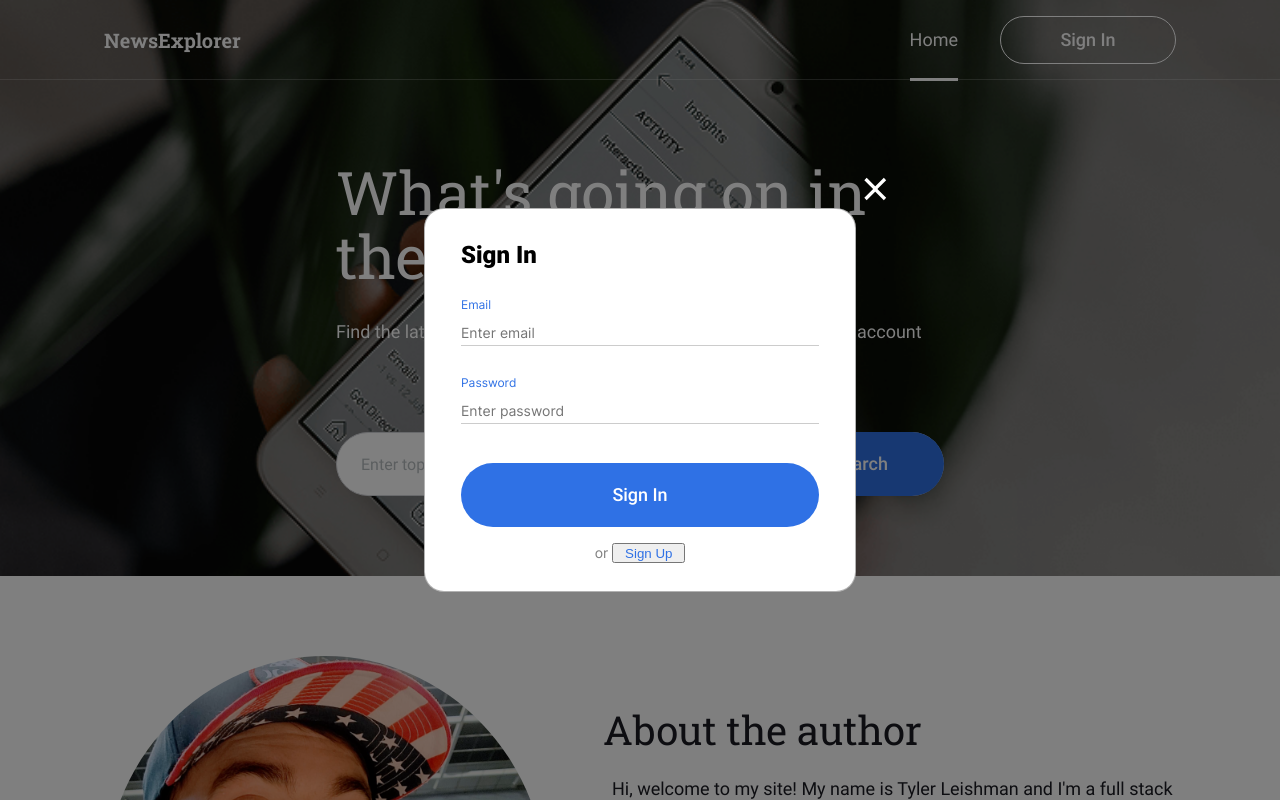
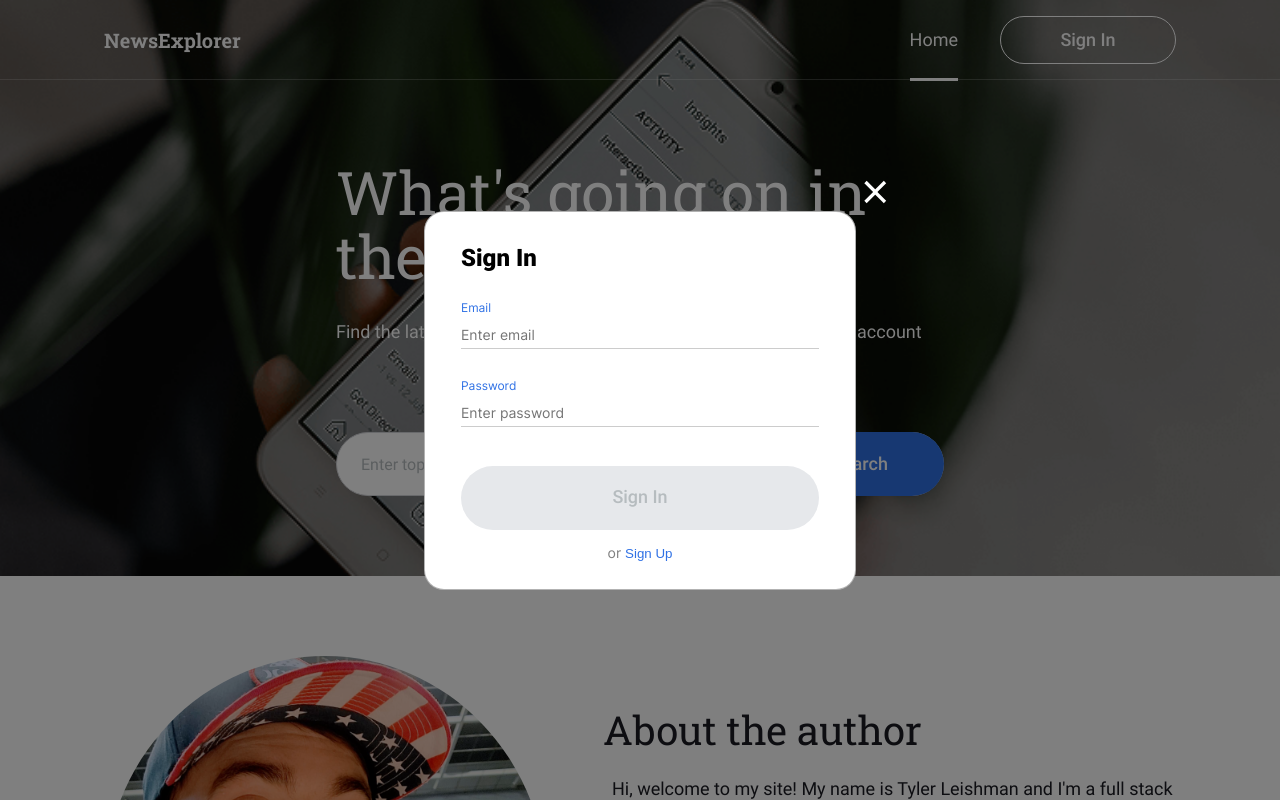
Before and after one commit to Leishmanitus/news-explorer-frontend, a React (Create React App) app: page / in a window 1280 px wide. Both pictures are taken after a click on the element "Sign In". Shown: the top 800 px of the page. Built offline with nearby package versions, Linux system fonts and the light colour scheme.

Commit message:
fix: sumbit button on login and registration form is disabled until all fields are complete and during loading

```diff
--- a/src/components/Header/Nav/Nav.css
+++ b/src/components/Header/Nav/Nav.css
@@ -203,10 +203,6 @@
     margin-left: 64px;
 }
 
-.nav__logout {
-    /* display: flow-root; */
-}
-
 .nav__text {
     font-family: 'Roboto-500';
     font-weight: 500;
--- a/src/components/Header/Nav/Nav.js
+++ b/src/components/Header/Nav/Nav.js
@@ -47,7 +47,7 @@ function Nav() {
                                 <Link className='burger__link' to='saved-news' onClick={() => setIsBurgerMenuOpen(false)}>
                                     <p className='nav__text'>Saved articles</p>
                                 </Link>
-                                <div className='nav__logout nav__profile nav__profile_burger' border-image={navButtonBorder}>
+                                <div className='nav__profile nav__profile_burger' border-image={navButtonBorder}>
                                     <p className='nav__text nav__text_profile' >{user.name ? userName : "Anonymous"}</p>
                                     <Link className='nav__logout' to='/' onClick={(e) => { e.preventDefault(); handleLogout(); }}>
                                         <img className='nav__img nav__img_logout' src={logoutButton} alt='logout' />
--- a/src/components/ModalWithForm/LoginModal/LoginModal.js
+++ b/src/components/ModalWithForm/LoginModal/LoginModal.js
@@ -4,7 +4,6 @@ import ModalWithForm from "../ModalWithForm";
 import { useForm } from "../../../hooks/useForm";
 import ModalContext from "../../../contexts/ModalContext";
 import UserContext from "../../../contexts/UserContext";
-import { NavLink } from "react-router-dom";
 
 const LoginModal = () => {
   const { isLoading } = useContext(UserContext);
@@ -12,6 +11,7 @@ const LoginModal = () => {
   const { loginFormName, loginTitle, loginButton, signupButton, loginLoadingText } = modalOptions.loginOptions;
   const { values, handleChange, setValues } = useForm(modalOptions.loginValues);
   const { email, password } = values;
+  const isFormValid = email && password;
 
   useEffect(() => {
     setValues(modalOptions.loginValues);
@@ -56,7 +56,7 @@ const LoginModal = () => {
       </label>
 
       <div className="form__button-group">
-        <button className="form__submit" type="submit">
+        <button className="form__submit" type="submit" disabled={!isFormValid || isLoading}>
           {isLoading ? loginLoadingText : loginButton}
         </button>
         <p className="form__text">
--- a/src/components/ModalWithForm/ModalWithForm.css
+++ b/src/components/ModalWithForm/ModalWithForm.css
@@ -140,6 +140,12 @@
   margin: 8px 0 16px 0;
 }
 
+.form__submit:disabled {
+  background-color: #E6E8EB;
+  color: #B6BCBF;
+  cursor: not-allowed;
+}
+
 .form__submit_success {
   width: fit-content;
   height: fit-content;
@@ -156,11 +162,12 @@
 }
 
 .form__link {
-  width: 73px;
-  height: 20px;
   text-wrap: nowrap;
   text-decoration: none;
   color: #2F71E5;
+  background-color: transparent;
+  border: none;
+  cursor: pointer;
   padding: 0;
   margin: 0;
 }
@@ -171,8 +178,6 @@
   font-size: 14px;
   line-height: 100%;
   font-weight: 400;
-  cursor: pointer;
-  border: none;
   padding: 0;
   margin: 0;
 }
--- a/src/components/ModalWithForm/RegisterModal/RegisterModal.js
+++ b/src/components/ModalWithForm/RegisterModal/RegisterModal.js
@@ -11,8 +11,9 @@ const RegisterModal = () => {
   const { handleRegistration, modalOptions, handleModalChange } = useContext(ModalContext);
   const { signupFormName, signupTitle, loginButton, signupButton, signupLoadingText } = modalOptions.loginOptions;
   const { values, handleChange, setValues } = useForm(modalOptions.registrationValues);
+  const { name, email, password } = values;
+  const isFormValid = name && email && password;
 
-  const { name, email, password } = values;
   useEffect(() => {
     setValues(modalOptions.registrationValues);
   }, [setValues, modalOptions.registrationValues]);
@@ -74,7 +75,7 @@ const RegisterModal = () => {
       </label>
 
       <div className="form__button-group">
-        <button className="form__submit" type="submit">
+        <button className="form__submit" type="submit" disabled={!isFormValid || isLoading}>
           {isLoading ? signupLoadingText : signupButton}
         </button>
         <p className="form__text">
```
